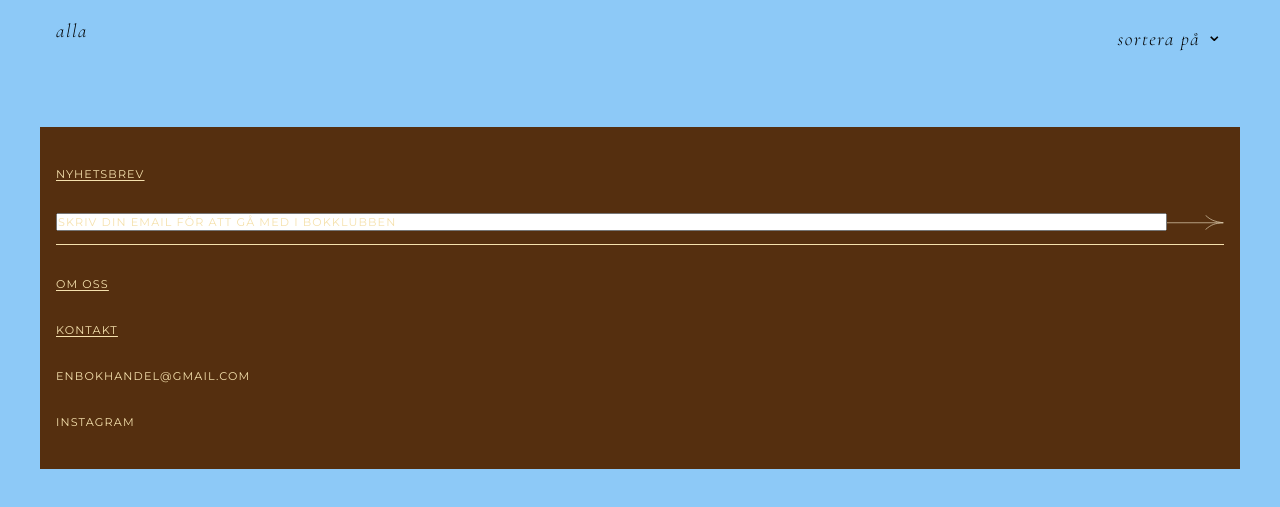
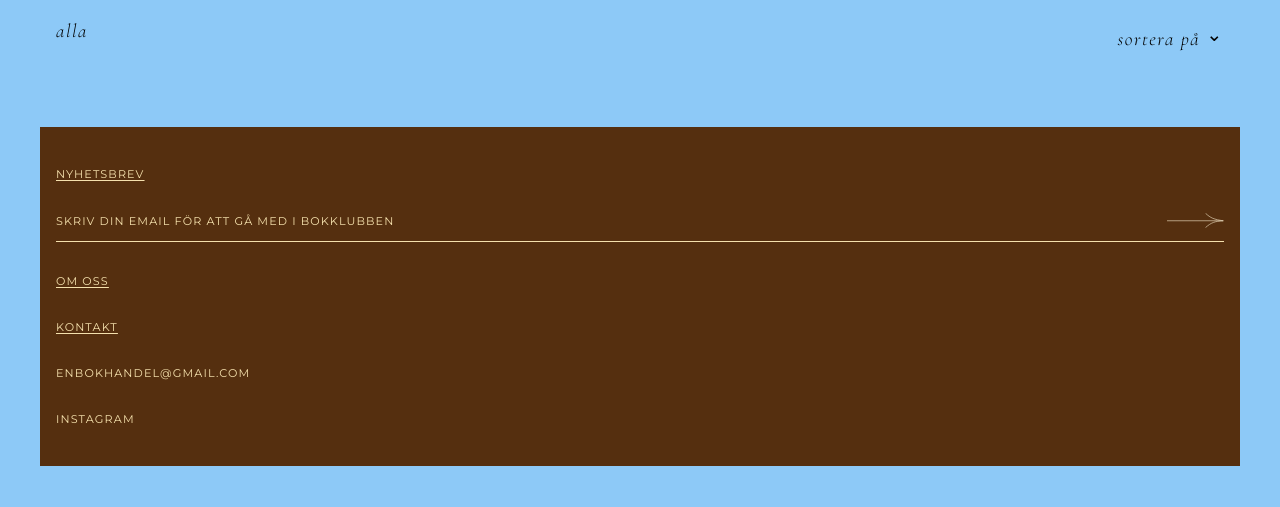
Before and after one commit to ngeliecode/api-assignment-1, a website built with Vite: page client/index.html in a window 1280 px wide. Shown: the part 161-668 px from the top of the page. Built offline with nearby package versions, Linux system fonts and the light colour scheme; files whose address does not match are found by name.

Commit message:
style: fix input field

```diff
--- a/client/src/styles/main.css
+++ b/client/src/styles/main.css
@@ -421,6 +421,13 @@ footer input::placeholder {
 
 footer input {
   width: 100%;
+
+  background-color: inherit;
+  border: none;
+}
+
+footer input:focus {
+  outline: none;
 }
 
 footer form {
```
